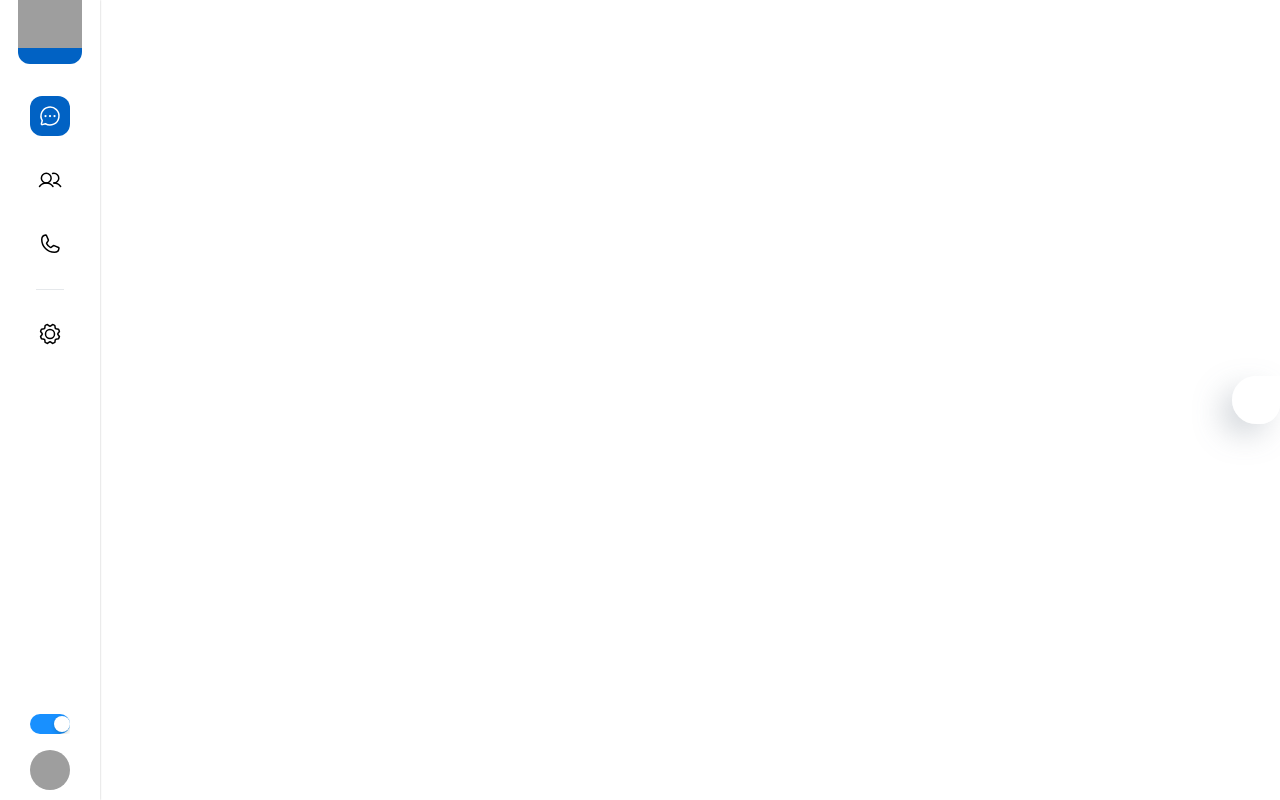
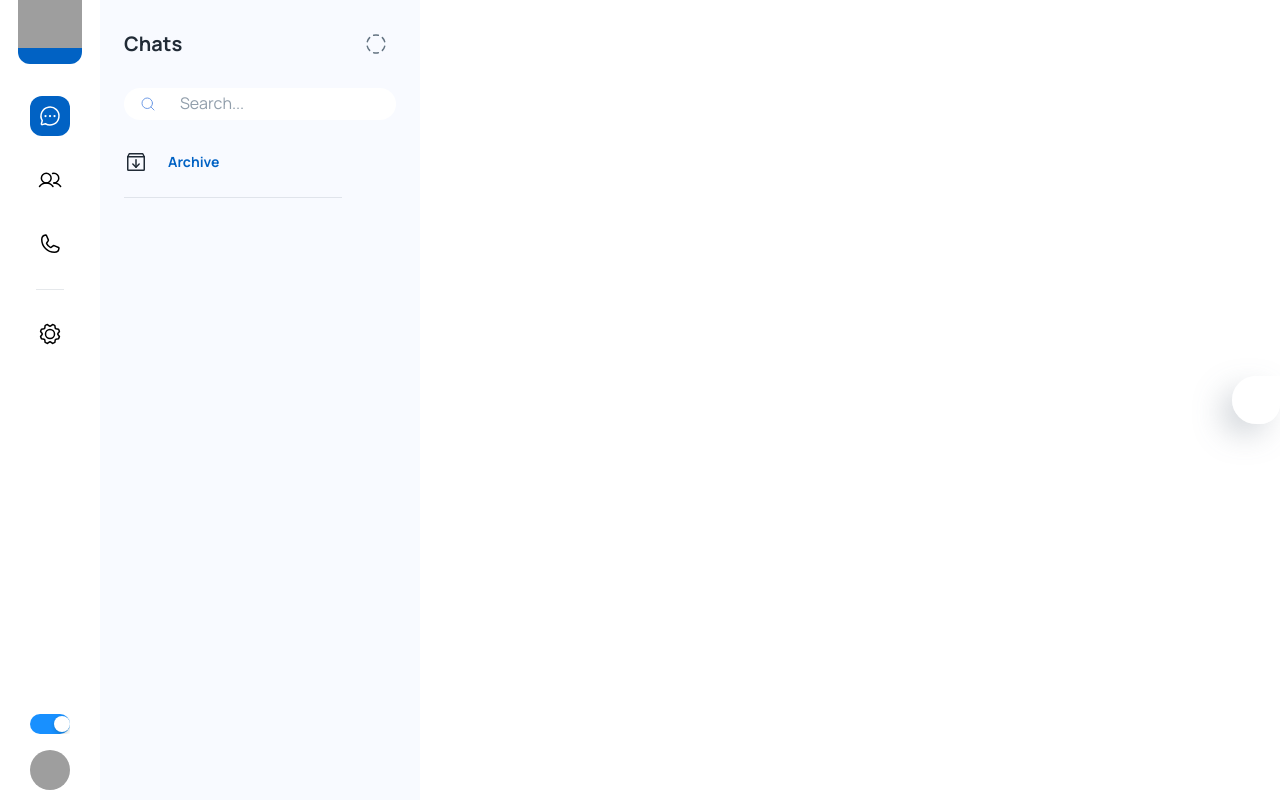
Before and after one commit to Syed-Bilal-Haider-Engineer/ChatApp, a React (Create React App) app: page /app in a window 1280 px wide. Built offline with nearby package versions, Linux system fonts and the light colour scheme; grey boxes are pictures that could not be loaded; some icons are missing.

Commit message:
Chart bar with search input

```diff
--- a/src/layouts/dashboard/index.js
+++ b/src/layouts/dashboard/index.js
@@ -56,10 +56,9 @@ const DashboardLayout = () => {
   const [selected, setSelected] = React.useState(0);
   const theme = useTheme()
   const { onToggleMode } = useSettings()
-  console.log("theme", theme);
-
   return (
     <>
+      <Box sx={{display:'flex'}}>
       <Box sx={{
         backgroundColor: theme.palette.background.paper,
         boxShadow: '0 0 2px rgba(0,0,0,0.25)', height: "100vh", width: 100
@@ -137,7 +136,10 @@ const DashboardLayout = () => {
           </Stack>
         </Stack>
       </Box>
-      <Outlet />
+      <Box sx={{ flexGrow: 1 }}>
+        <Outlet />
+      </Box>
+      </Box>
     </>
   );
 };
--- /dev/null
+++ b/src/pages/dashboard/Chats.js
@@ -0,0 +1,95 @@
+import React from 'react';
+import {
+  Box,
+  styled,
+  Typography,
+  InputBase,
+  alpha,
+  Button,
+  Divider,
+} from '@mui/material';
+import {Stack} from '@mui/material';
+import {IconButton} from '@mui/material';
+import {ArchiveBox, CircleDashed, MagnifyingGlass} from 'phosphor-react';
+
+const ChatElement = ()=>{
+ return (
+  <>
+  </>
+ )
+}
+const Search = styled('div')(({ theme }) => ({
+  position: 'relative',
+  borderRadius: 20,
+  backgroundColor: alpha(theme.palette.background.paper, 1),
+  marginRight: theme.spacing(2),
+  marginLeft: 0,
+  width: '100%',
+  display: 'flex',
+  alignItems: 'center'
+}));
+
+const SearchIconWrapper = styled('div')(({ theme }) => ({
+  padding: theme.spacing(0, 2),
+  display: 'flex',
+  alignItems: 'center',
+  justifyContent: 'center',
+  width: 'auto'
+}));
+
+const StyledInputBased = styled(InputBase)(({ theme }) => ({
+  color: 'inherit',
+  paddingLeft: theme.spacing(1),
+  width: '100%'
+}));
+const Chats = () => {
+  return (
+    <>
+      <Box
+        sx={{
+          positon: 'relative',
+          height: '100%',
+          backgroundColor: '#F8FAFF',
+          width: 320,
+          boxShadow: '0 0 2px rbga(0,0,0,0.25)',
+        }}
+      >
+        <Stack p={3} spacing={3}>
+          <Stack
+            direction="row"
+            justifyContent="space-between"
+            alignItems="center"
+          >
+            <Typography variant="h5">Chats</Typography>
+            <IconButton>
+              <CircleDashed />
+            </IconButton>
+          </Stack>
+          <Stack sx={{width:'100%'}}>
+            <Search>
+              <SearchIconWrapper>
+                <MagnifyingGlass color="#709CE6" />
+              </SearchIconWrapper>
+              <StyledInputBased
+                placeholder="Search..."
+                inputProps={{'aria-label': 'search'}}
+              ></StyledInputBased>
+            </Search>
+          </Stack>
+          <Stack spacing={2}>
+            <Stack direction="row" spacing={1.5} alignItems="center">
+              <ArchiveBox size={24} />
+              <Button>Archive</Button>
+            </Stack>
+            <Divider sx={{height: 2, width: '80%'}} />
+          </Stack>
+          <Stack direction="column">
+          <ChatElement/>
+          </Stack>
+        </Stack>
+      </Box>
+    </>
+  );
+};
+
+export default Chats;
--- a/src/pages/dashboard/GeneralApp.js
+++ b/src/pages/dashboard/GeneralApp.js
@@ -1,14 +1,10 @@
 import React, {lazy, Suspense} from "react";
-
-//Dynamic routing
-const Cat = lazy(()=> import('../../components/Cat'))
+import Chats from "./Chats";
 
 const GeneralApp = () => {
   return (
     <>
-      <Suspense fallback="Loading ...">
-        <Cat/>
-      </Suspense>
+     <Chats/>
     </>
   );
 };
```
